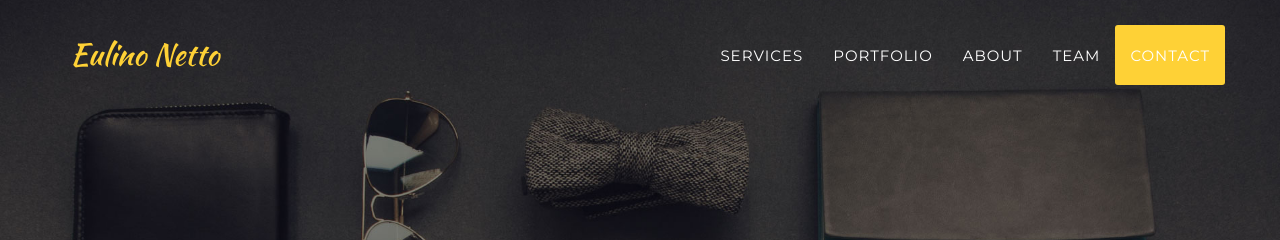
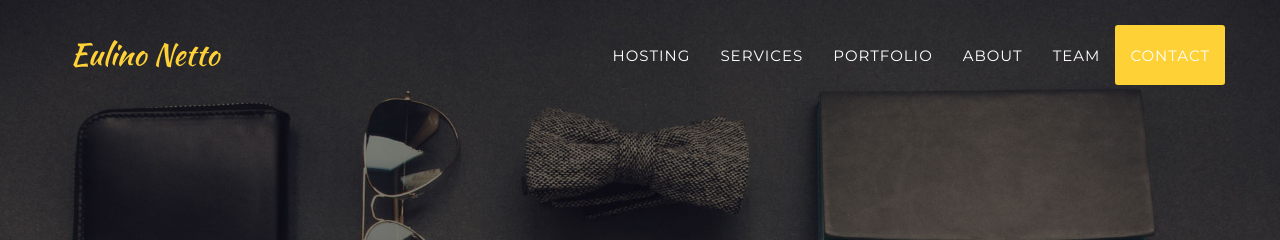
Before and after one commit to eulino/eulino.github.io, a Jekyll site: the page built from _posts/2014-07-16-project-3.markdown, in a window 1280 px wide. Shown: the top 240 px of the page. Built offline with Jekyll 4.4.1, drawn with Linux system fonts in a browser that asks for light colours; some web fonts are replaced.

Commit message:
Update header.html

```diff
--- a/_includes/header.html
+++ b/_includes/header.html
@@ -17,6 +17,9 @@
                 <ul class="nav navbar-nav navbar-right">
                     <li class="hidden">
                         <a href="#page-top"></a>
+                    </li>
+                    <li>
+                        <a  href="http://br.hostg.co/7456" target="_blank">Hosting</a>
                     </li>
                     <li>
                         <a class="page-scroll" href="#services">Services</a>
```
